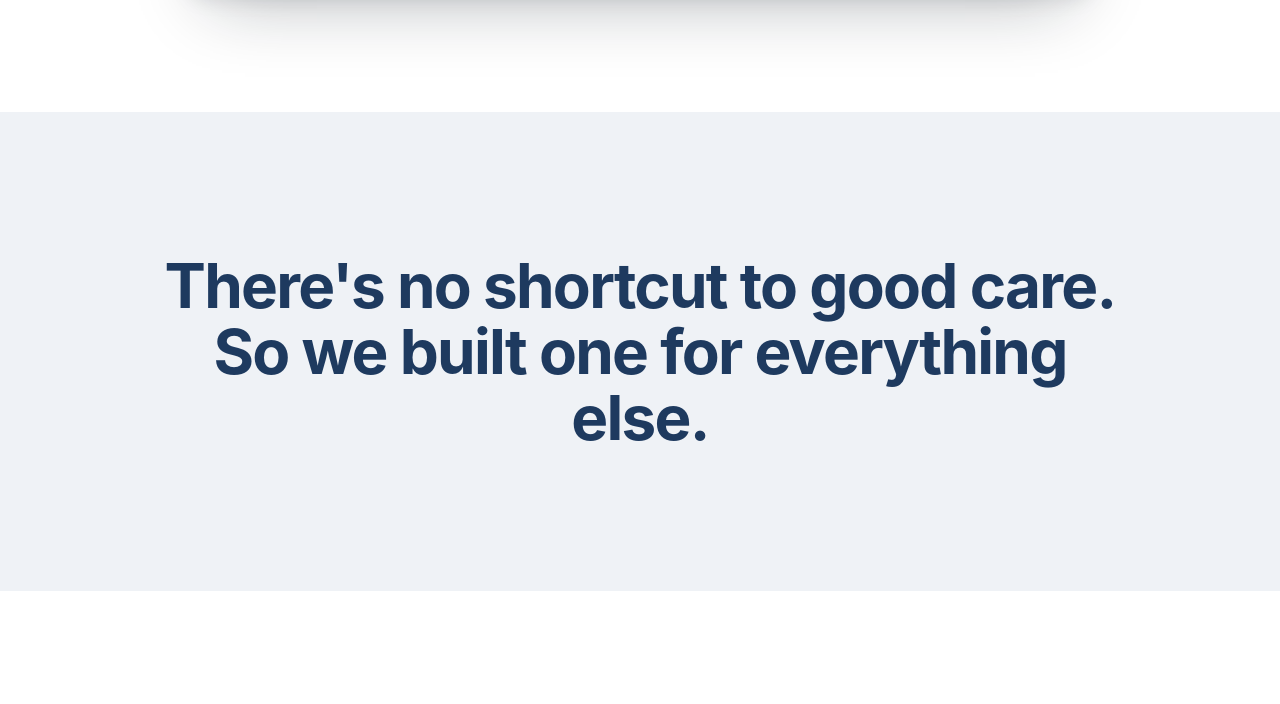
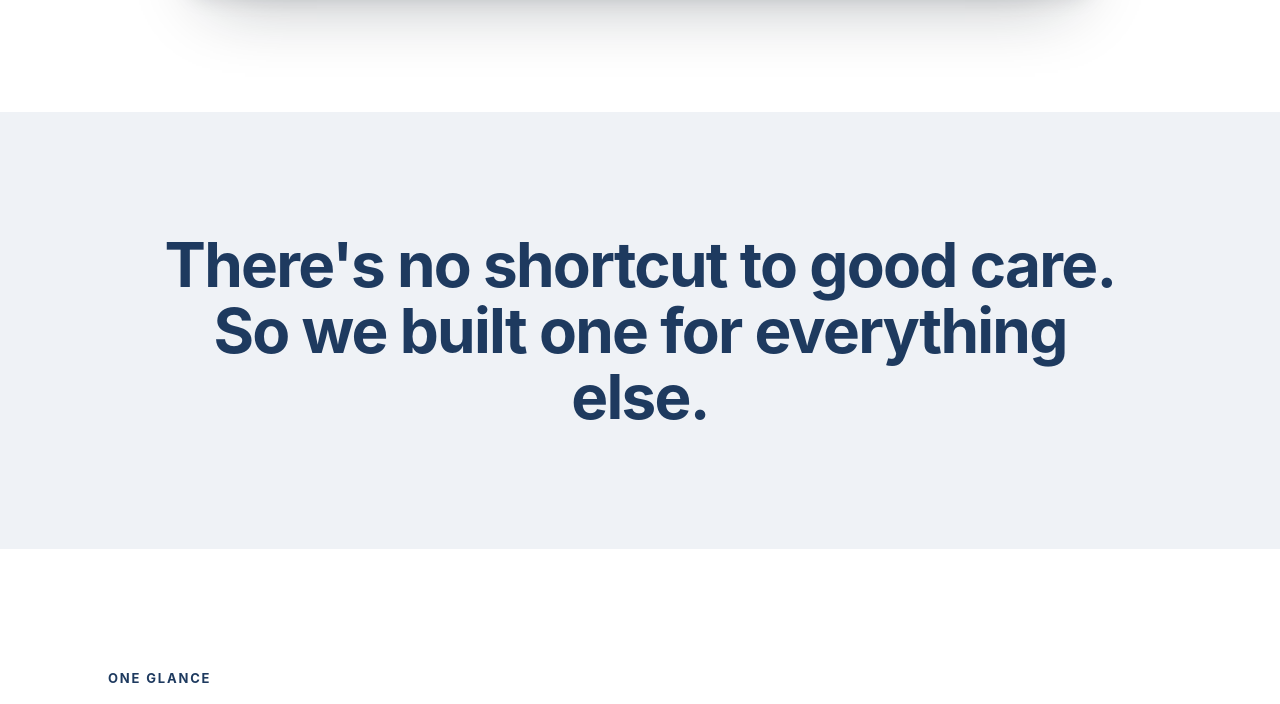
Before and after one commit to mrmillereurope-hash/care2learn, a website: page home.html in a window 1280 px wide. Shown: the part 1024-1728 px from the top of the page. Drawn offline with Linux system fonts and the light colour scheme.

Commit message:
Add files via upload

```diff
--- a/home.html
+++ b/home.html
@@ -51,7 +51,7 @@
 
   /* ---------- layout primitives ---------- */
   .wrap{max-width:1120px;margin:0 auto;padding:0 28px}
-  .section{padding:clamp(84px,11vw,150px) 0}
+  .section{padding:clamp(84px,11vw,120px) 0}
   .s-mist{background:var(--mist)}
   .s-tint{background:var(--blue-wash)}
   .s-dark{background:var(--ink);color:#fff}
```
